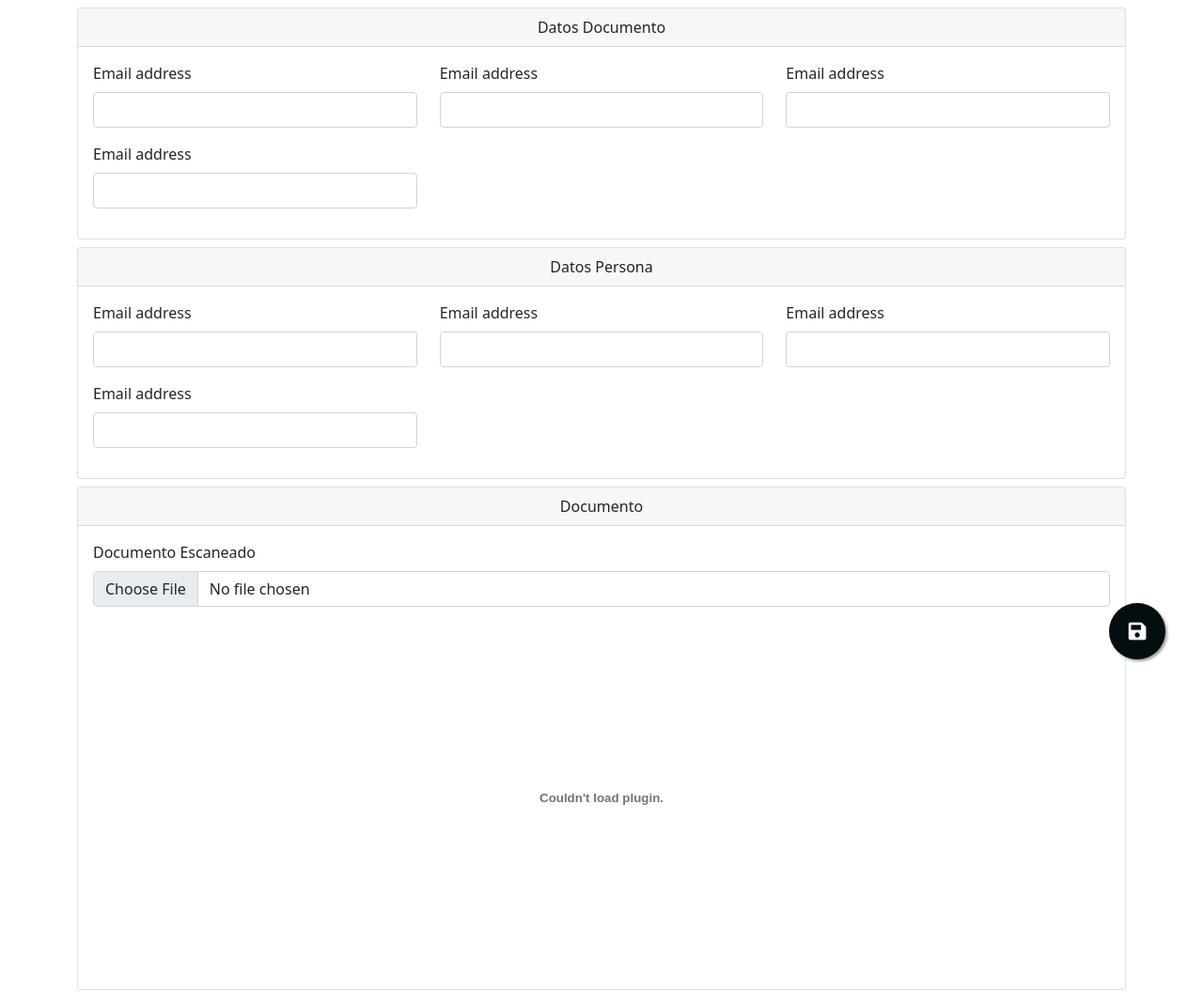
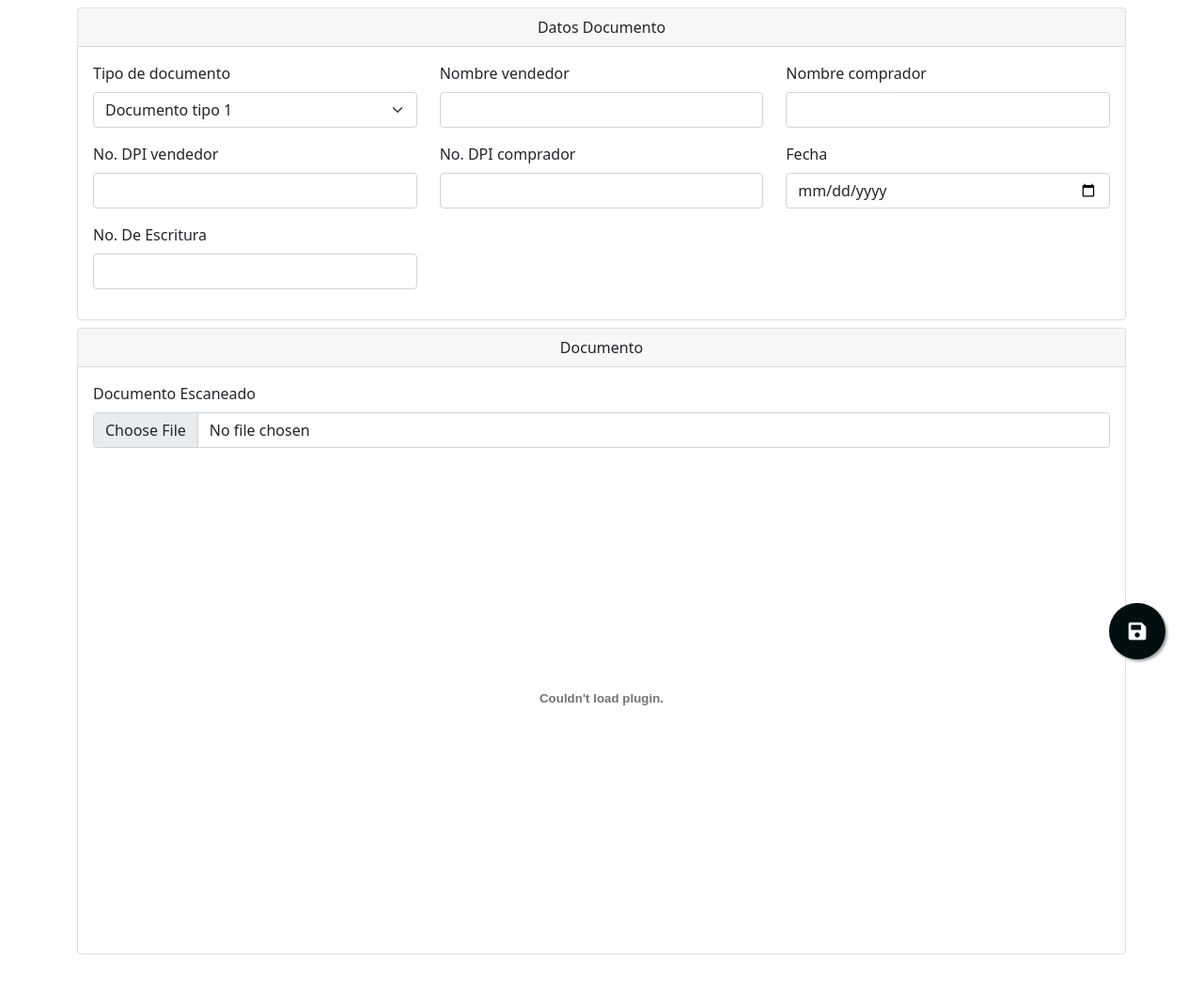
Before and after one commit to miguelito5625/proyectoChalen, a PHP site: page /formguardardoc.php in a window 1280 px wide. Shown: the part 58-1128 px from the top of the page at 94% size. After the commit the page ends 1074 px from the top, so only its background shows below. Run offline with PHP 8.4, Linux system fonts and the light colour scheme; some libraries are stand-ins or nearby versions.

Commit message:
trabajando el formulario para guardar documento escaneado

```diff
--- a/paginas/formguardardoc.php
+++ b/paginas/formguardardoc.php
@@ -37,29 +37,54 @@
 
               <div class="col-12 col-sm-12 col-md-4 col-lg-4 col-xl-4">
                 <div class="mb-3">
-                  <label for="idInputNombreDoc" class="form-label">Email address</label>
-                  <input type="email" class="form-control" id="idInputNombreDoc" placeholder="">
+                  <label for="idInputTipoDoc" class="form-label">Tipo de documento</label>
+                  <select class="form-select" id="idInputTipoDoc" aria-label="Default select example">
+                    <!-- <option selected></option> -->
+                    <option value="1">Documento tipo 1</option>
+                    <option value="1">Documento tipo 2</option>
+                  </select>
                 </div>
               </div>
 
               <div class="col-12 col-sm-12 col-md-4 col-lg-4 col-xl-4">
                 <div class="mb-3">
-                  <label for="idInputNombreDoc" class="form-label">Email address</label>
-                  <input type="email" class="form-control" id="idInputNombreDoc" placeholder="">
+                  <label for="idInputNombreVendedor" class="form-label">Nombre vendedor</label>
+                  <input type="text" class="form-control" id="idInputNombreVendedor" placeholder="">
                 </div>
               </div>
 
               <div class="col-12 col-sm-12 col-md-4 col-lg-4 col-xl-4">
                 <div class="mb-3">
-                  <label for="idInputNombreDoc" class="form-label">Email address</label>
-                  <input type="email" class="form-control" id="idInputNombreDoc" placeholder="">
+                  <label for="idInputNombreComprador" class="form-label">Nombre comprador</label>
+                  <input type="text" class="form-control" id="idInputNombreComprador" placeholder="">
                 </div>
               </div>
 
               <div class="col-12 col-sm-12 col-md-4 col-lg-4 col-xl-4">
                 <div class="mb-3">
-                  <label for="idInputNombreDoc" class="form-label">Email address</label>
-                  <input type="email" class="form-control" id="idInputNombreDoc" placeholder="">
+                  <label for="idInputDpiVendedor" class="form-label">No. DPI vendedor</label>
+                  <input type="text" class="form-control" id="idInputDpiVendedor" placeholder="">
+                </div>
+              </div>
+
+              <div class="col-12 col-sm-12 col-md-4 col-lg-4 col-xl-4">
+                <div class="mb-3">
+                  <label for="idInputDpiComprador" class="form-label">No. DPI comprador</label>
+                  <input type="text" class="form-control" id="idInputDpiComprador" placeholder="">
+                </div>
+              </div>
+
+              <div class="col-12 col-sm-12 col-md-4 col-lg-4 col-xl-4">
+                <div class="mb-3">
+                  <label for="idInputFecha" class="form-label">Fecha</label>
+                  <input type="date" class="form-control" id="idInputFecha" placeholder="">
+                </div>
+              </div>
+
+              <div class="col-12 col-sm-12 col-md-4 col-lg-4 col-xl-4">
+                <div class="mb-3">
+                  <label for="idInputNumEscritura" class="form-label">No. De Escritura</label>
+                  <input type="text" class="form-control" id="idInputNumEscritura" placeholder="">
                 </div>
               </div>
 
@@ -70,51 +95,6 @@
         </div>
       </div>
 
-      <div class="col-12">
-        <div class="card mt-2">
-          <div class="card-header text-center">
-            Datos Persona
-          </div>
-          <div class="card-body">
-
-            <div class="row">
-
-              <div class="col-12 col-sm-12 col-md-4 col-lg-4 col-xl-4">
-                <div class="mb-3">
-                  <label for="idInputNombreDoc" class="form-label">Email address</label>
-                  <input type="email" class="form-control" id="idInputNombreDoc" placeholder="">
-                </div>
-              </div>
-
-              <div class="col-12 col-sm-12 col-md-4 col-lg-4 col-xl-4">
-                <div class="mb-3">
-                  <label for="idInputNombreDoc" class="form-label">Email address</label>
-                  <input type="email" class="form-control" id="idInputNombreDoc" placeholder="">
-                </div>
-              </div>
-
-              <div class="col-12 col-sm-12 col-md-4 col-lg-4 col-xl-4">
-                <div class="mb-3">
-                  <label for="idInputNombreDoc" class="form-label">Email address</label>
-                  <input type="email" class="form-control" id="idInputNombreDoc" placeholder="">
-                </div>
-              </div>
-
-              <div class="col-12 col-sm-12 col-md-4 col-lg-4 col-xl-4">
-                <div class="mb-3">
-                  <label for="idInputNombreDoc" class="form-label">Email address</label>
-                  <input type="email" class="form-control" id="idInputNombreDoc" placeholder="">
-                </div>
-              </div>
-
-            </div>
-
-
-          </div>
-        </div>
-
-
-      </div>
 
 
       <div class="col-12">
@@ -124,7 +104,7 @@
           </div>
           <div class="card-body">
 
-            <div class="row">
+            <div class="row d-flex justify-content-center">
 
               <div class="col-12 col-sm-12 col-md-12 col-lg-12 col-xl-12">
                 <div class="mb-3">
@@ -133,8 +113,12 @@
                 </div>
               </div>
 
-              <embed src="" id="idembed" width="500" height="375" type="application/pdf">
+              <div class="col-12 col-sm-12 col-md-8 col-lg-8 col-xl-8">
 
+                <embed src="" id="idembed" width="100%" height="500" type="application/pdf">
+
+
+              </div>
 
             </div>
 
--- /dev/null
+++ b/paginas/funcionesphp/hashpassword.php
@@ -0,0 +1,6 @@
+<?php
+$pass = $_POST['pass'];
+
+$hash = password_hash($pass, PASSWORD_DEFAULT);
+
+echo $hash;
--- /dev/null
+++ b/paginas/funcionesphp/info.php
@@ -0,0 +1,2 @@
+<?php
+phpinfo();
--- a/paginas/headers/headernav.php
+++ b/paginas/headers/headernav.php
@@ -7,7 +7,7 @@
       <div class="collapse navbar-collapse" id="navbarNav">
         <ul class="navbar-nav">
           <li class="nav-item">
-            <a class="nav-link" aria-current="page" href="#">Escanear</a>
+            <a class="nav-link" aria-current="page" href="formguardardoc.php">Escanear</a>
           </li>
           <li class="nav-item">
             <a class="nav-link" href="#">Documentos</a>
--- a/paginas/login.php
+++ b/paginas/login.php
@@ -80,7 +80,7 @@
 
                     $.ajax({
                         type: "POST",
-                        url: '/proyectoChalen/php/validatehash.php',
+                        url: 'funcionesphp/validatehash.php',
                         data: {
                             pass: contrasenia,
                             hash: doc.data().contrasenia
```
Also changed, not shown: paginas/funcionesphp/conexion.php (added, +14 -0 lines), paginas/funcionesphp/listarDocumentos.php (added, +76 -0 lines), paginas/funcionesphp/validatehash.php (added, +10 -0 lines).
